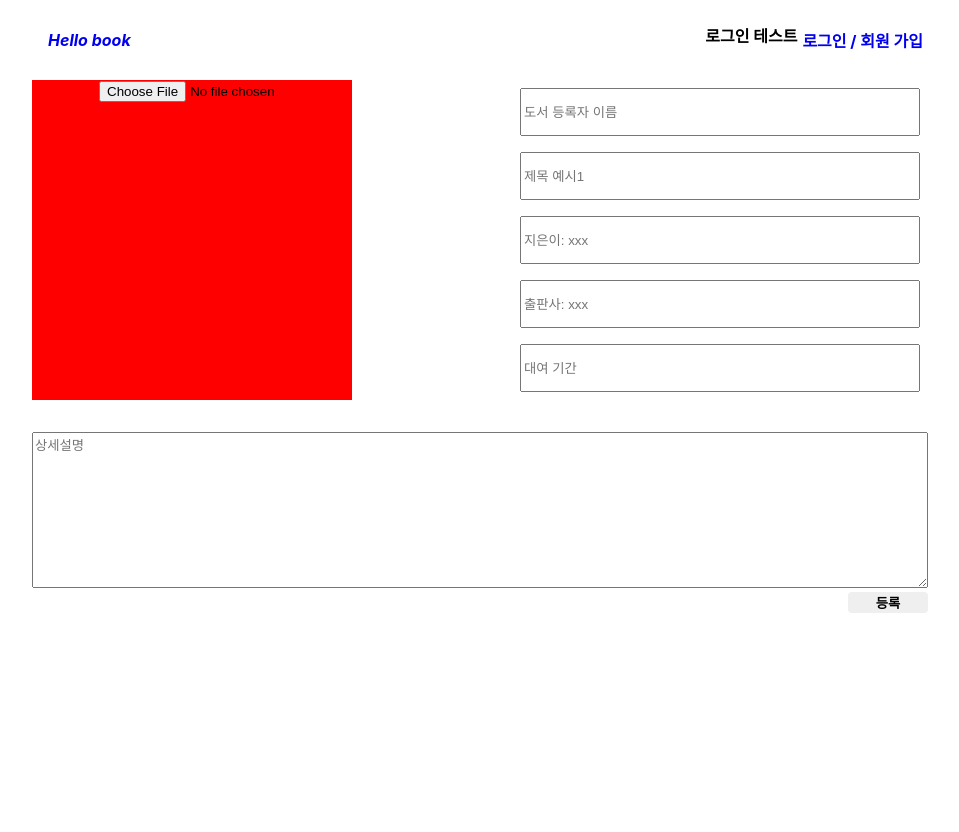
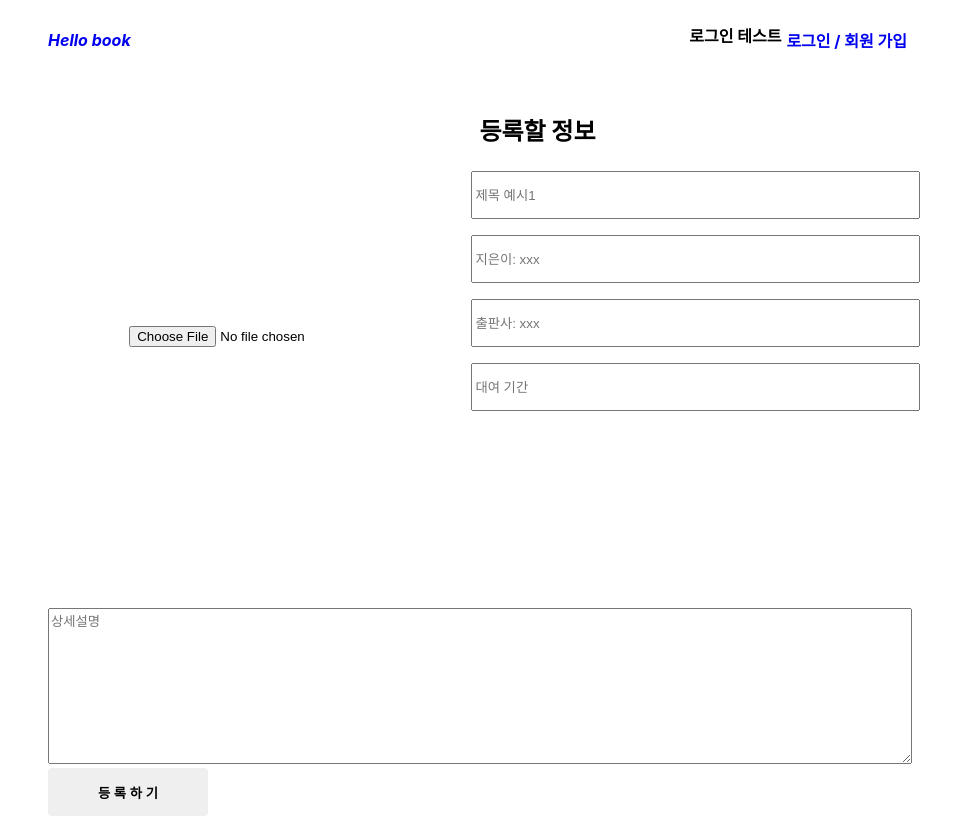
Before and after one commit to neighbor-s-library/front-end, a React (Create React App) app in the folder neighbors_front/: page /registration in a window 1280 px wide. Shown: the whole page, without its empty margins (160-1119 px from the left). Before the commit the page ends 800 px from the top, so only its background shows below. Built offline with nearby package versions, Linux system fonts and the light colour scheme.

Commit message:
마이페이지 수정

```diff
--- a/neighbors_front/src/components/my_lend/my_lend.jsx
+++ b/neighbors_front/src/components/my_lend/my_lend.jsx
@@ -32,7 +32,7 @@ const MyLend = () => {
 
     return (
         <div className={styles.myLend}>
-            <h1>내가 빌려준 내역</h1>
+            <h1>내가 빌린 내역</h1>
             {myData.map((book,index) => {
                 return <MyLibraryForm key={index} book={book} />
             })}
--- a/neighbors_front/src/components/my_library/my_library.jsx
+++ b/neighbors_front/src/components/my_library/my_library.jsx
@@ -32,7 +32,7 @@ const MyLibrary = () => {
 
     return (
         <div className={styles.myLibrary}>
-            <h1>내 서재</h1>
+            <h1>내 서재 관리</h1>
             {myData.map((book,index) => {
                 return <MyLibraryForm key={index} book={book} />
             })}
--- a/neighbors_front/src/components/my_page_state/my_page_state.jsx
+++ b/neighbors_front/src/components/my_page_state/my_page_state.jsx
@@ -29,14 +29,15 @@ const MyPageState = () => {
 
     return (
         <div className={styles.state}>
-            <h1>내 서재</h1>
+            <h1>전체 보기</h1>
+            <h2>내 서재</h2>
             <div className={styles.myBooks}>
                 {myData.map((book,index) => {
                     return <Book key={index} book={book}></Book>
                 })}
             </div>
             <hr className={styles.middleLine}/>
-            <h1>대여한 책</h1>
+            <h2>대여한 책</h2>
             <div className={styles.myBooks}>
                 {myData.map((book,index) => {
                     return <Book key={index} book={book}></Book>
--- a/neighbors_front/src/components/my_rent/my_rent.jsx
+++ b/neighbors_front/src/components/my_rent/my_rent.jsx
@@ -32,7 +32,7 @@ const MyRent = () => {
 
     return (
         <div className={styles.myRent}>
-            <h1>내가 빌린 내역</h1>
+            <h1>내가 빌려준 내역</h1>
             {myData.map((book,index) => {
                 return <MyLibraryForm key={index} book={book} />
             })}
--- a/neighbors_front/src/components/navbar/navbar.module.css
+++ b/neighbors_front/src/components/navbar/navbar.module.css
@@ -7,13 +7,13 @@
     justify-content: space-between;
     align-items: center;
     height: 5rem;
+    padding: 1rem;
 }
 
 .title {
     font-weight: bold;
     font-size: makerSmall;
     color:  makerDeepGreen;
-    margin-left: 1rem;
 }
 
 .loginToJoin {
--- a/neighbors_front/src/components/registration/registration.jsx
+++ b/neighbors_front/src/components/registration/registration.jsx
@@ -8,7 +8,7 @@ const Registration = ({match}) => {
                     <input className={styles.file} type="file" />
                 </div>
                 <div className={styles.metadata}>
-                    <input className={styles.input} type="text" placeholder="도서 등록자 이름"></input>
+                    <h2 className={styles.inputTitle}>등록할 정보</h2>
                     <input className={styles.input} type="text" placeholder="제목 예시1"></input>
                     <input className={styles.input} type="text" placeholder="지은이: xxx"></input>
                     <input className={styles.input} type="text" placeholder="출판사: xxx"></input>
@@ -16,7 +16,7 @@ const Registration = ({match}) => {
                 </div>
             </div>
             <textarea className={styles.textBox} name="" id="" cols="30" rows="10" placeholder="상세설명"></textarea>
-            <button className={styles.button} onClick={() => {}}>등록</button>
+            <button className={styles.button} onClick={() => {}}>등 록 하 기</button>
         </form>
     )
 }
--- a/neighbors_front/src/components/registration/registration.module.css
+++ b/neighbors_front/src/components/registration/registration.module.css
@@ -1,26 +1,37 @@
+@value makerXSmall from "../../common/size.css";
+@value makerGreen from "../../common/color.css";
+
+
 .detail {
-    text-align: right;
+    margin: 1rem;
 }
 
 .container {
     display: flex;
-    justify-content: space-between;
     margin-bottom: 2rem;
 }
 
 .fileBox {
-    background-color: red;
-    width: 20rem;
-    height:20rem;
+    display: flex;
+    border: solid 1px makerGreen;
+    width: 50rem;
+    height:30rem;
+    align-items: center;
+    justify-content: center;
+
 }
 
 .metadata {
     display: flex;
+    width:100%;
     flex-direction: column;
+}
+.inputTitle {
+    margin: 1rem;
 }
 
 .input {
-    width:25rem;
+    width:100%;
     height: 3rem;
     margin: 0.5rem;
 }
@@ -30,5 +41,7 @@
 }
 
 .button {
-    width: 5rem;
+    font-size: makerXSmall;
+    width: 10rem;
+    height: 3rem;
 }
```
